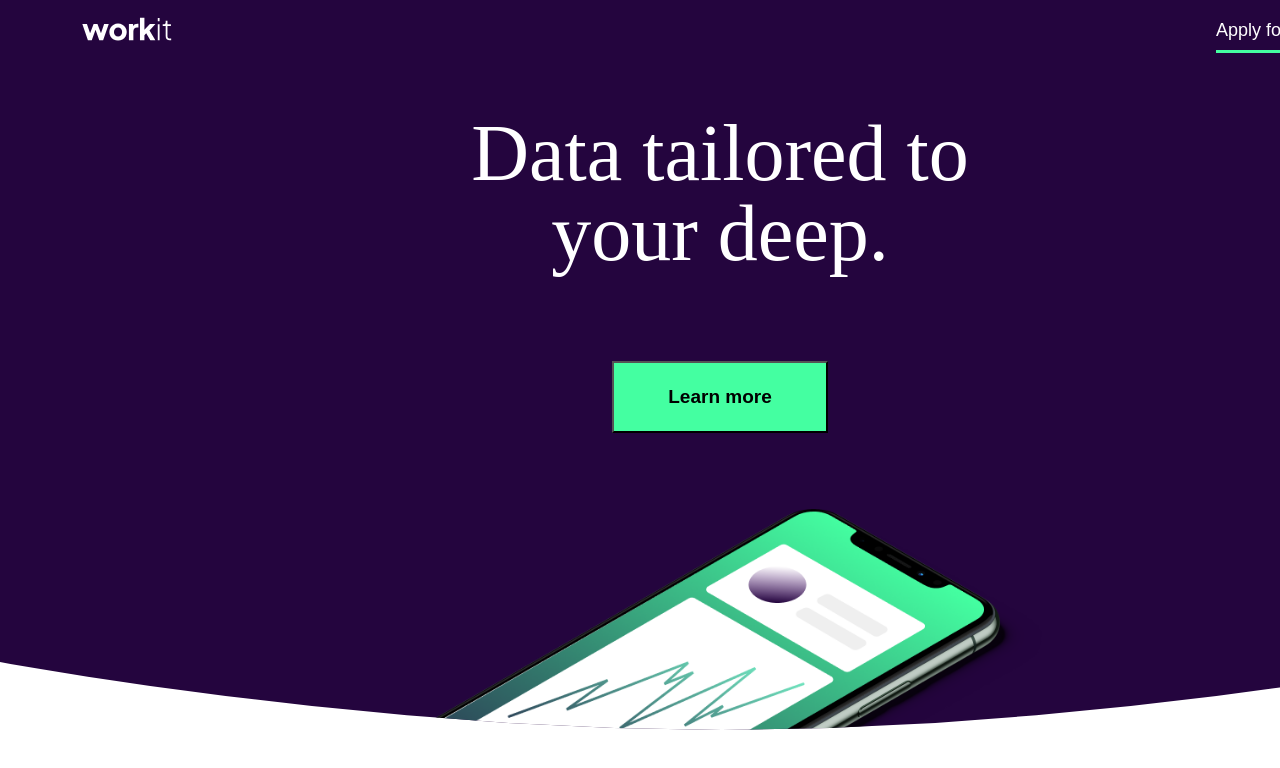
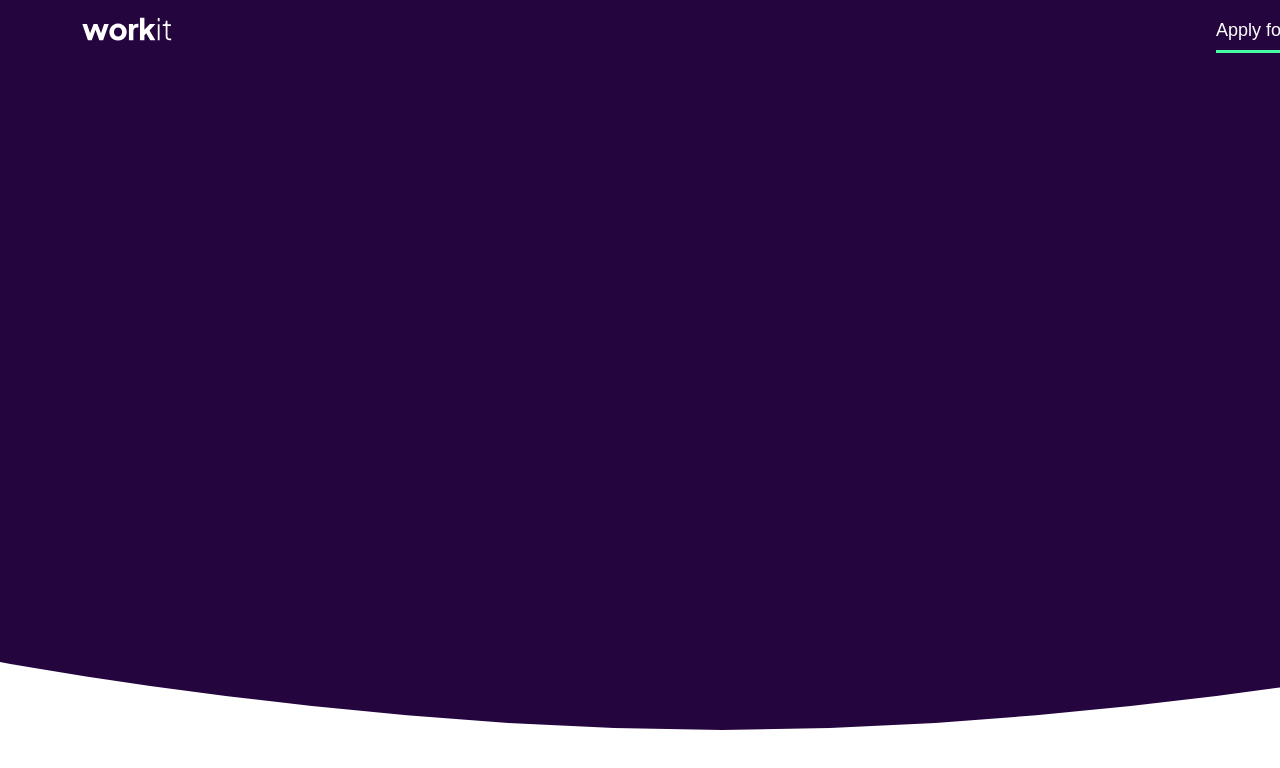
Before and after one commit to PiriyaLapa/workit-landing-page, a React (Create React App) app: page / in a window 1280 px wide. Shown: the top 768 px of the page. Built offline with nearby package versions, Linux system fonts and the light colour scheme.

Commit message:
try to deploy

```diff
--- a/src/Components/Header.tsx
+++ b/src/Components/Header.tsx
@@ -44,11 +44,11 @@ export default class Header extends Component {
     return (
         <HeaderContainer theme={theme}>
           <Navbar />
-          <InnerBox>
+          {/* <InnerBox>
             <TitleHeader>Data tailored to your deep.</TitleHeader>
             <PrimaryBtn />
           <HeroImg urlImg={HeroImgSource} />
-          </InnerBox>
+          </InnerBox> */}
         </HeaderContainer>
     );
   }
```
